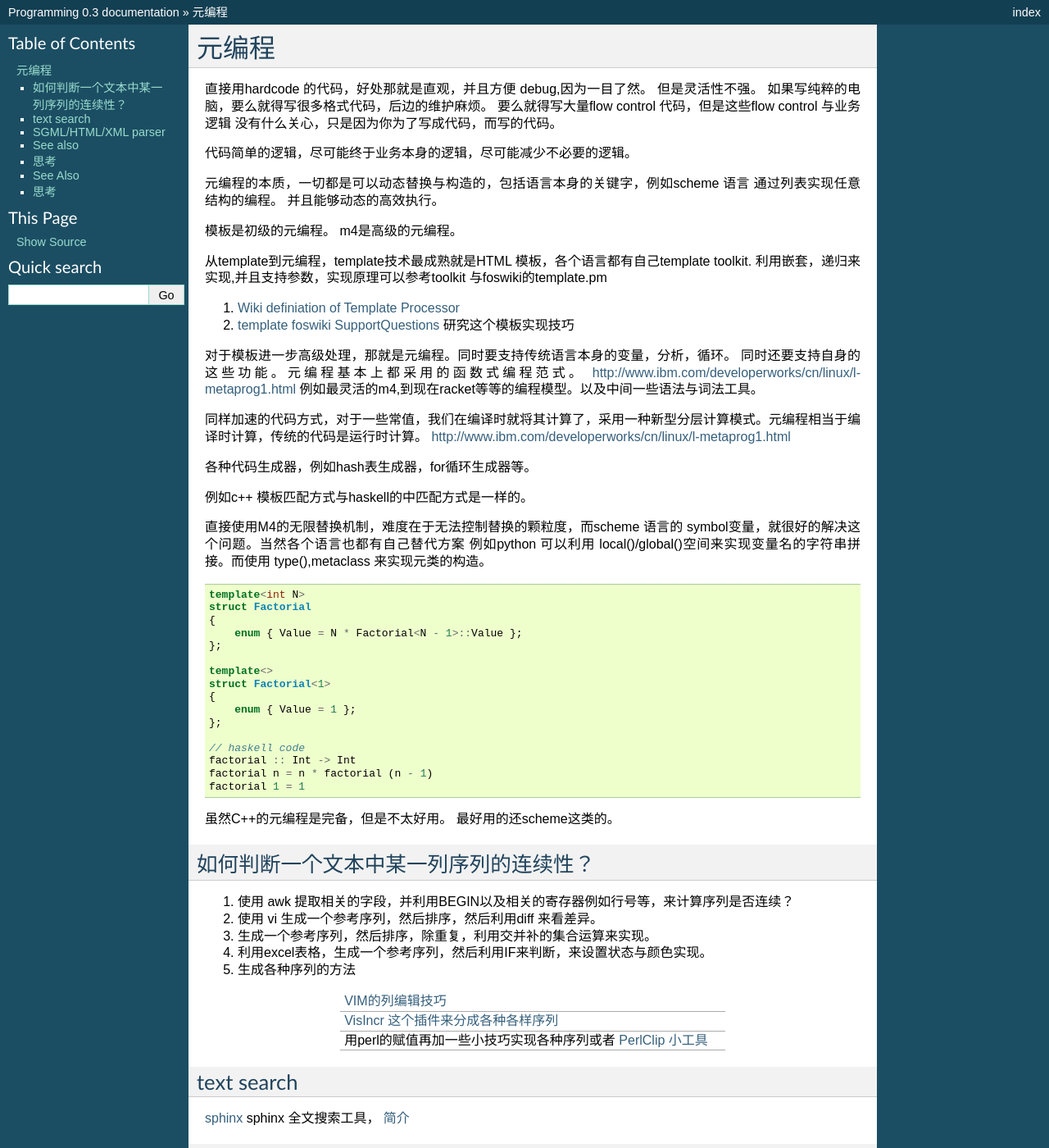
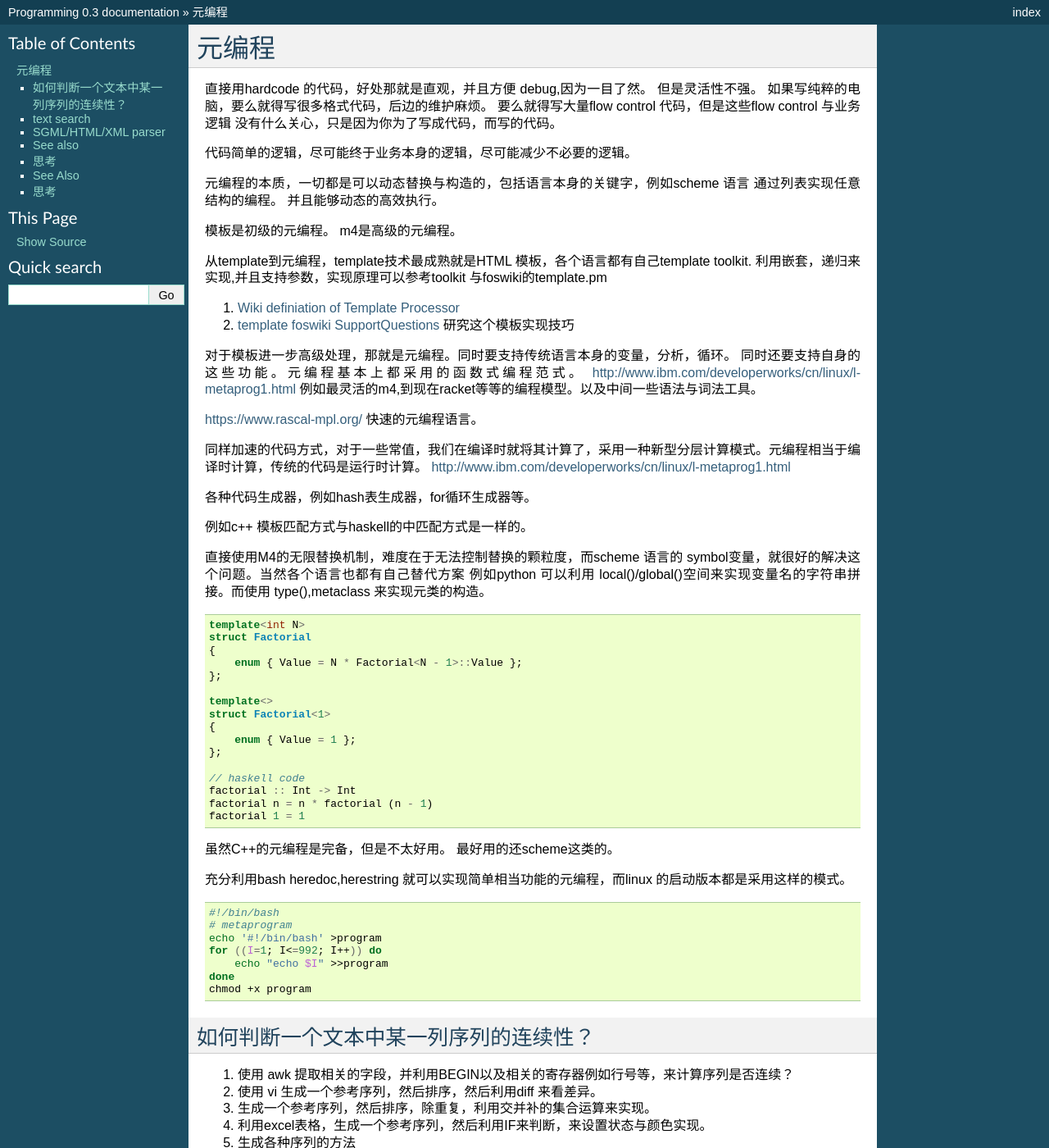
Before and after one commit to gwli/Programming, a Sphinx documentation site: the page built from source/content/Stage_3/Template2MetaProgramming.rst, in a window 1280 px wide and 1400 px high. Shown: the whole window at 82% size. Built offline with Sphinx 7.4.7, drawn with Linux system fonts in a browser that asks for light colours.

Commit message:
bash中元编程

```diff
--- a/source/content/Stage_3/Template2MetaProgramming.rst
+++ b/source/content/Stage_3/Template2MetaProgramming.rst
@@ -19,6 +19,8 @@
 
 对于模板进一步高级处理，那就是元编程。同时要支持传统语言本身的变量，分析，循环。 同时还要支持自身的这些功能。元编程基本上都采用的函数式编程范式。
 http://www.ibm.com/developerworks/cn/linux/l-metaprog1.html 例如最灵活的m4,到现在racket等等的编程模型。以及中间一些语法与词法工具。
+
+https://www.rascal-mpl.org/ 快速的元编程语言。
 
 同样加速的代码方式，对于一些常值，我们在编译时就将其计算了，采用一种新型分层计算模式。元编程相当于编译时计算，传统的代码是运行时计算。
 http://www.ibm.com/developerworks/cn/linux/l-metaprog1.html
@@ -51,6 +53,20 @@ http://www.ibm.com/developerworks/cn/linux/l-metaprog1.html
 
 
 虽然C++的元编程是完备，但是不太好用。 最好用的还scheme这类的。
+
+充分利用bash heredoc,herestring 就可以实现简单相当功能的元编程，而linux 的启动版本都是采用这样的模式。
+
+.. code-block:: bash
+
+   #!/bin/bash
+   # metaprogram
+   echo '#!/bin/bash' >program
+   for ((I=1; I<=992; I++)) do
+       echo "echo $I" >>program
+   done
+   chmod +x program
+
+
 
 如何判断一个文本中某一列序列的连续性？
 =====================================
```
